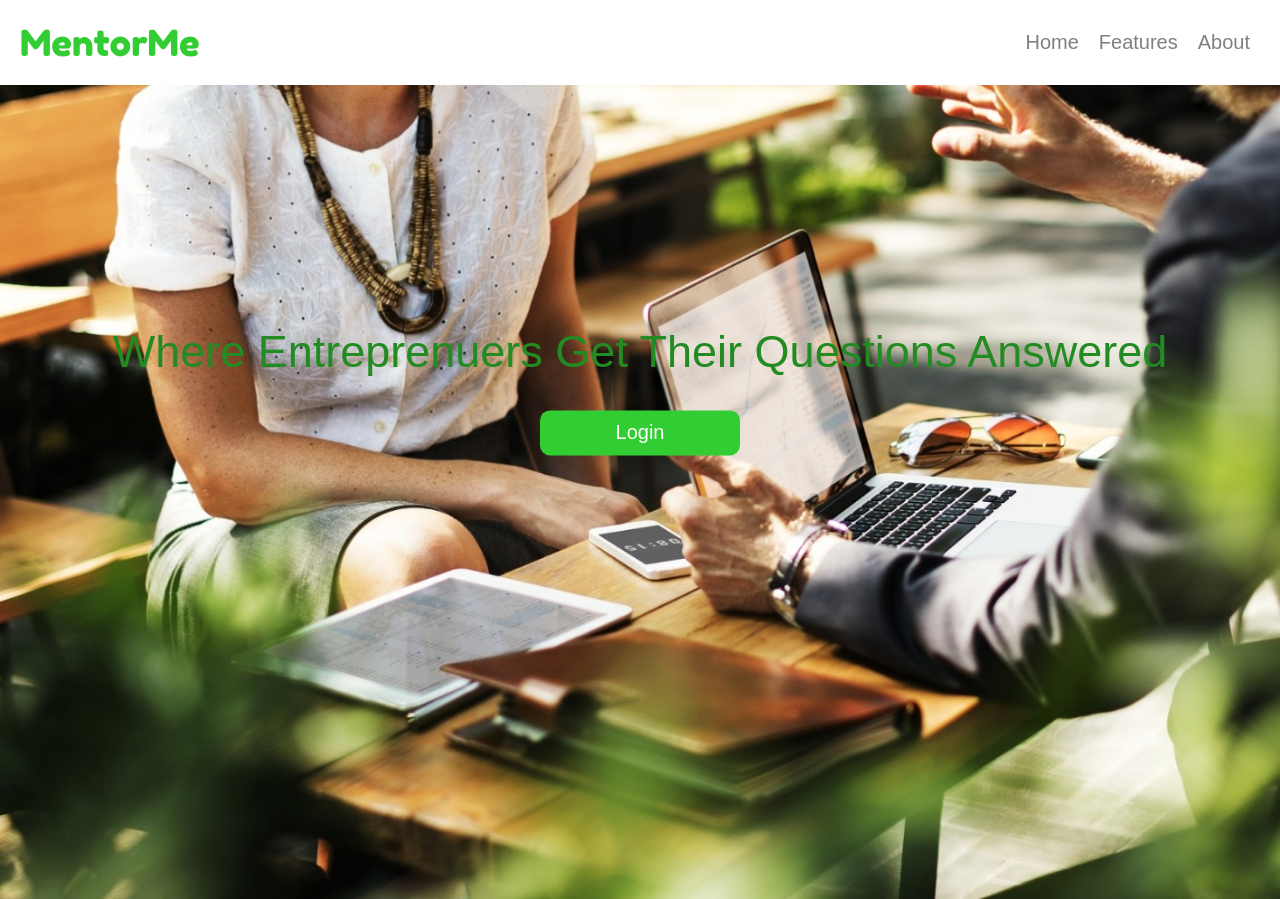
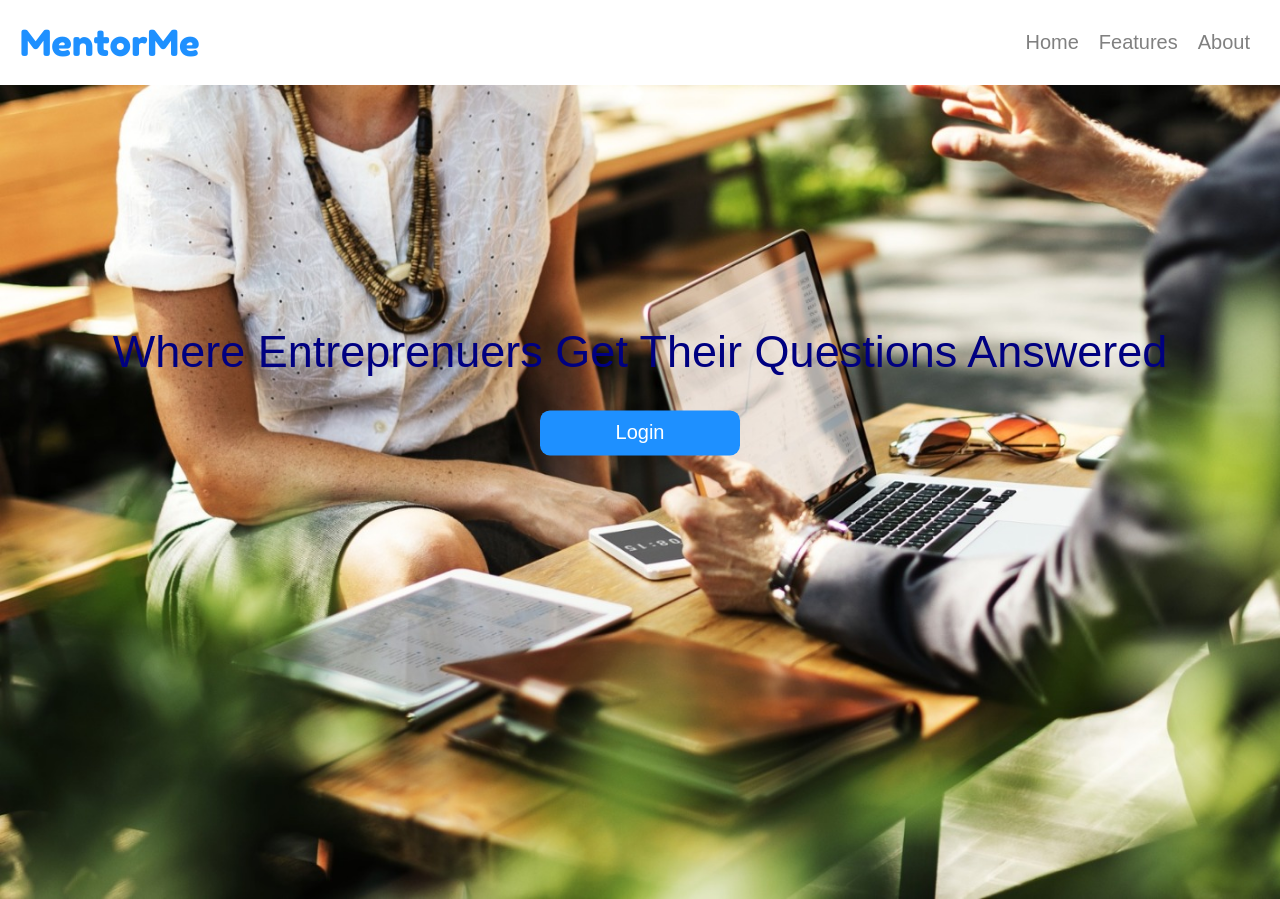
Before and after one commit to buildweek-mentor-me/UI-Van, a plain HTML site: page index.html in a window 1280 px wide. Shown: the top 899 px of the page. Drawn offline with Linux system fonts and the light colour scheme; a web font is replaced by a local one.

Commit message:
changed colors

```diff
--- a/less/main.less
+++ b/less/main.less
@@ -2,7 +2,7 @@
     .logo{
          font-family: "Fredoka One";
          font-size: 3.6rem;
-         color: limegreen;
+         color: dodgerblue;
 
      }
      header{
@@ -85,7 +85,7 @@
              left: 50%;
              transform: translate(-50%, -50%);
              font-size: 4.5rem;
-             color: forestgreen;
+             color: navy;
              .center();
              flex-direction: column;
              width: 90%;
@@ -117,7 +117,7 @@
 
      .hero-btn{
          .center();
-         .custom-btn(200px, limegreen, white);
+         .custom-btn(200px, dodgerblue, white);
          vertical-align: middle;
          text-align: center;
          margin-top: 30px;
@@ -257,7 +257,7 @@
 //     border-top: none;
 //   }
   .github-btn{
-      .custom-btn(300px, forestgreen, white);
+      .custom-btn(300px, navy, white);
       .center();
   }
 // accordian begins here
@@ -273,7 +273,7 @@
     cursor:pointer;
     margin:0px 0px 10px 0px;
     padding:10px;
-    background: limegreen;
+    background: dodgerblue;
     color:#fff;
     width:100%;
     -webkit-border-radius: 3px;
```
Also changed, not shown: css/index.css.
